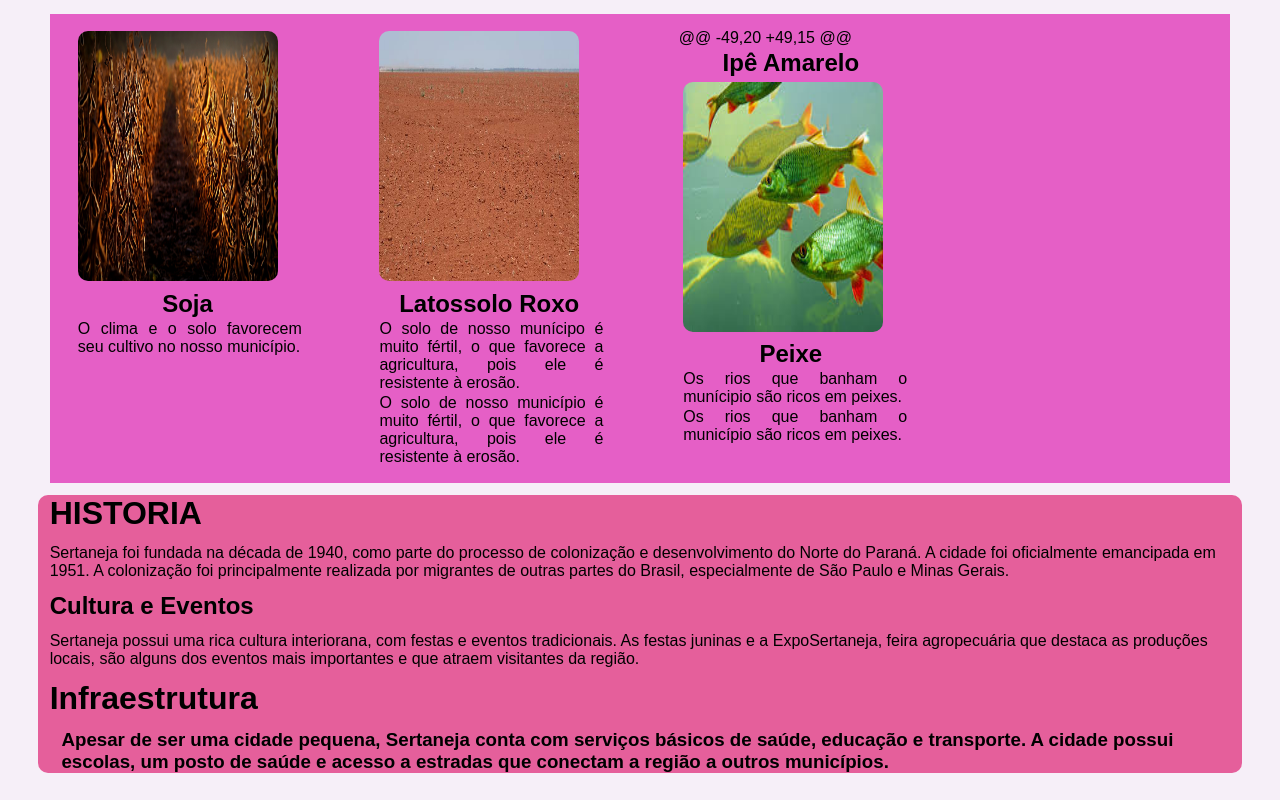
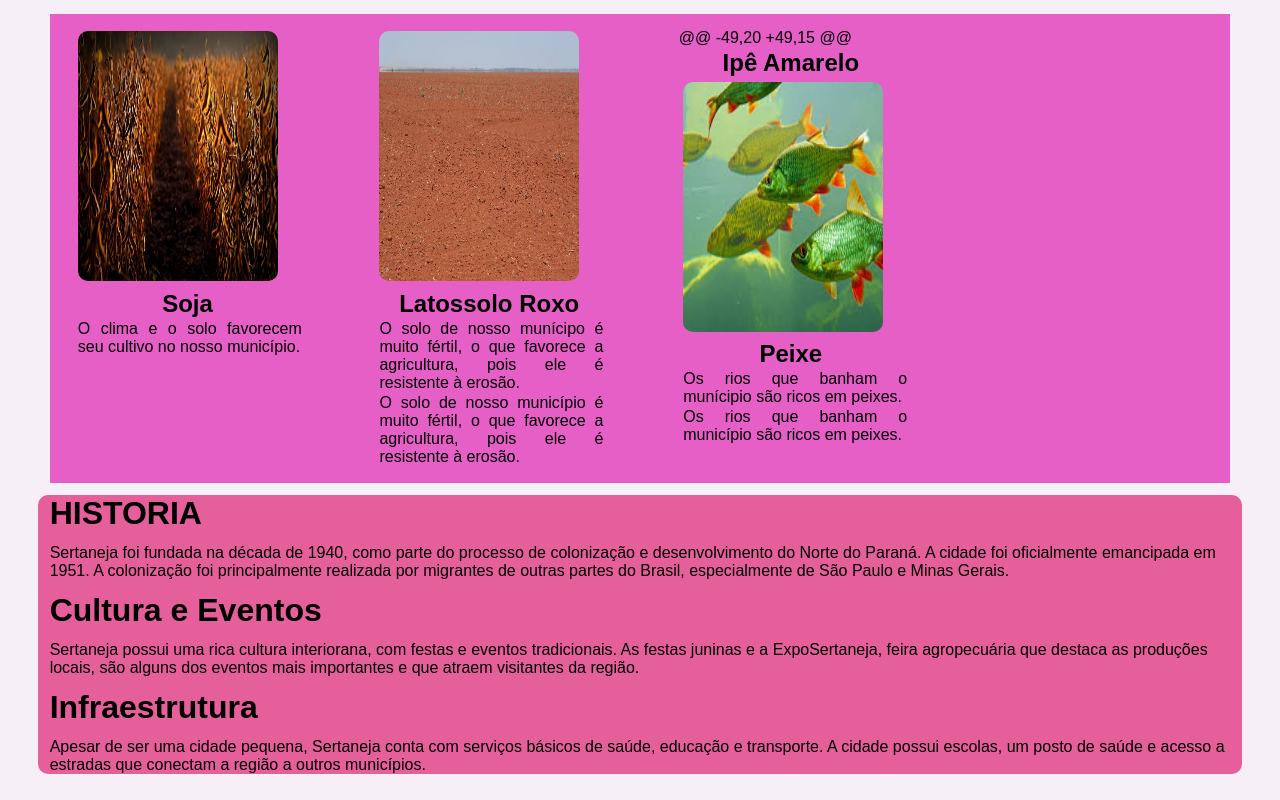
Before and after one commit to kahz1nn/kaioudelicia, a plain HTML site: page index.html in a window 1280 px wide. Shown: the part 363-1163 px from the top of the page. Drawn offline with Linux system fonts and the light colour scheme; a web font is replaced by a local one.

Commit message:
kaio legal

```diff
--- a/index.html
+++ b/index.html
@@ -60,12 +60,11 @@
         Sertaneja foi fundada na década de 1940, como parte do processo de colonização e desenvolvimento do Norte do Paraná. A cidade foi oficialmente emancipada em 1951. A colonização foi principalmente realizada por migrantes de outras partes do Brasil, especialmente de São Paulo e Minas Gerais.
       </p>
 
-      <h2>Cultura e Eventos</h2>
+      <h1>Cultura e Eventos</h1>
       <p>Sertaneja possui uma rica cultura interiorana, com festas e eventos tradicionais. As festas juninas e a ExpoSertaneja, feira agropecuária que destaca as produções locais, são alguns dos eventos mais importantes e que atraem visitantes da região.</p>
 
     <h1>Infraestrutura</h1>
-    <h3><p>Apesar de ser uma cidade pequena, Sertaneja conta com serviços básicos de saúde, educação e transporte. A cidade possui escolas, um posto de saúde e acesso a estradas que conectam a região a outros municípios.</p>
-    </h3>
+    <p>Apesar de ser uma cidade pequena, Sertaneja conta com serviços básicos de saúde, educação e transporte. A cidade possui escolas, um posto de saúde e acesso a estradas que conectam a região a outros municípios.</p>
 
 
     </footer>
```
